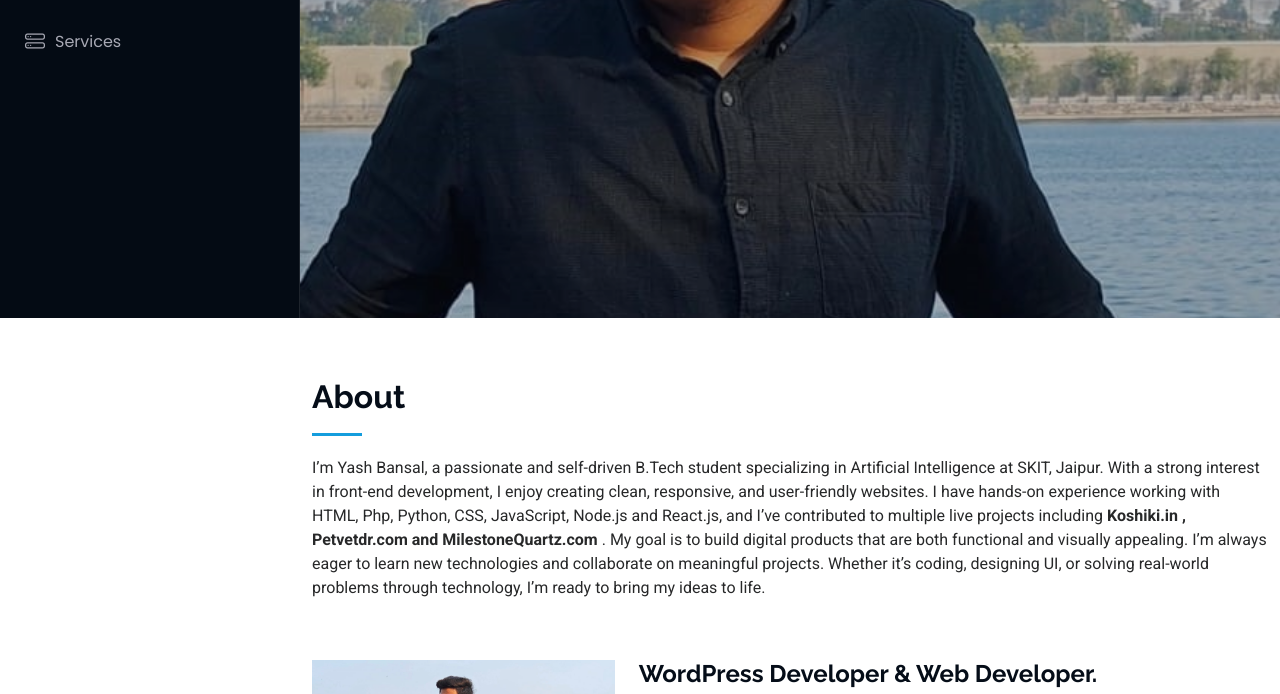
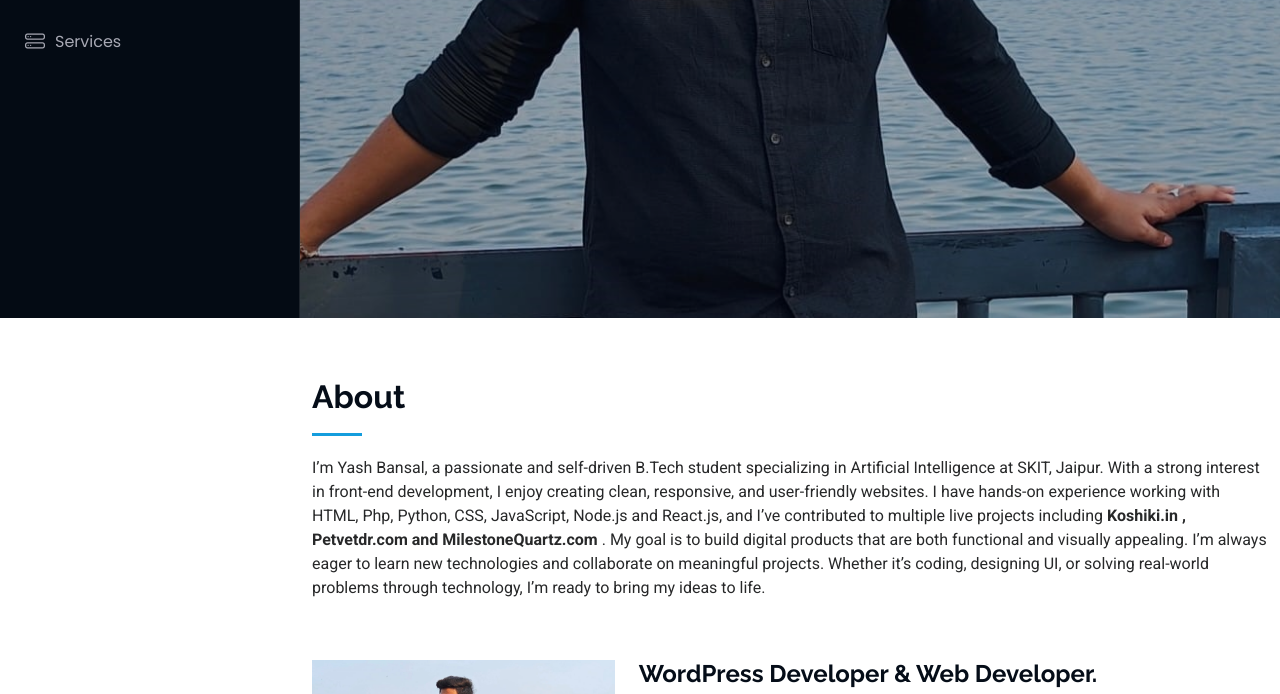
Before and after one commit to yashbansal4888/portfolio, a plain HTML site: page index.html in a window 1280 px wide. Shown: the part 482-1176 px from the top of the page. Drawn offline with Linux system fonts and the light colour scheme.

Commit message:
index.html

```diff
--- a/index.html
+++ b/index.html
@@ -76,7 +76,7 @@
     <!-- Hero Section -->
     <section id="hero" class="hero section dark-background">
 
-      <img src="assets/img/yash1.jpg" alt="" data-aos="fade-in" class="" style="height:1200px">
+      <img src="assets/img/yash1.jpg" alt="" data-aos="fade-in" class="">
 
       <div class="container" data-aos="fade-up" data-aos-delay="100">
         <h2>Yash Bansal</h2>
```
